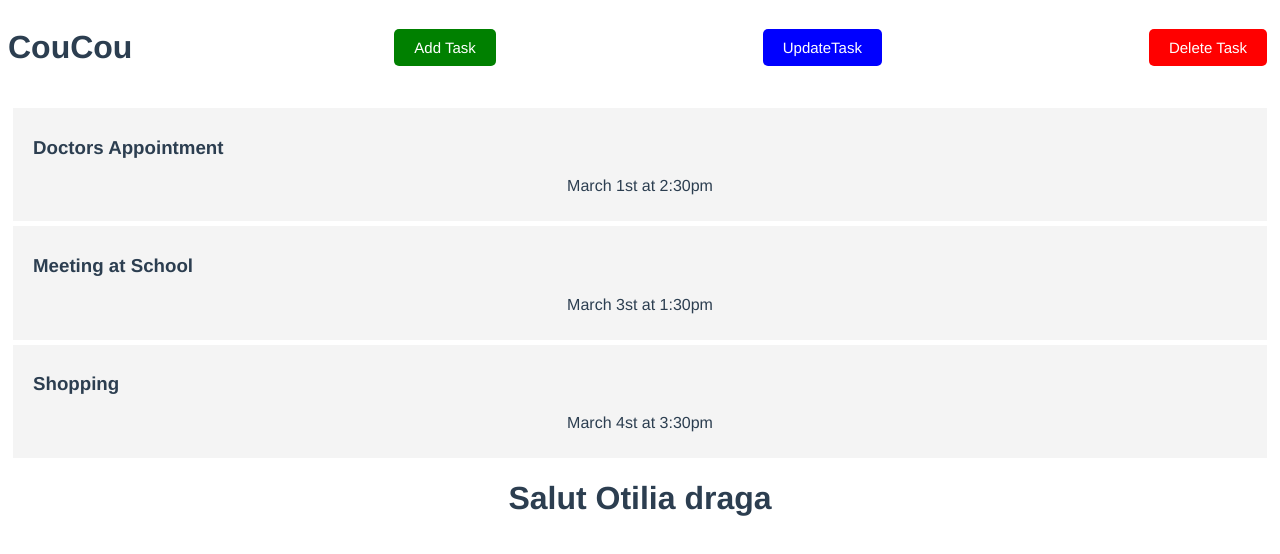
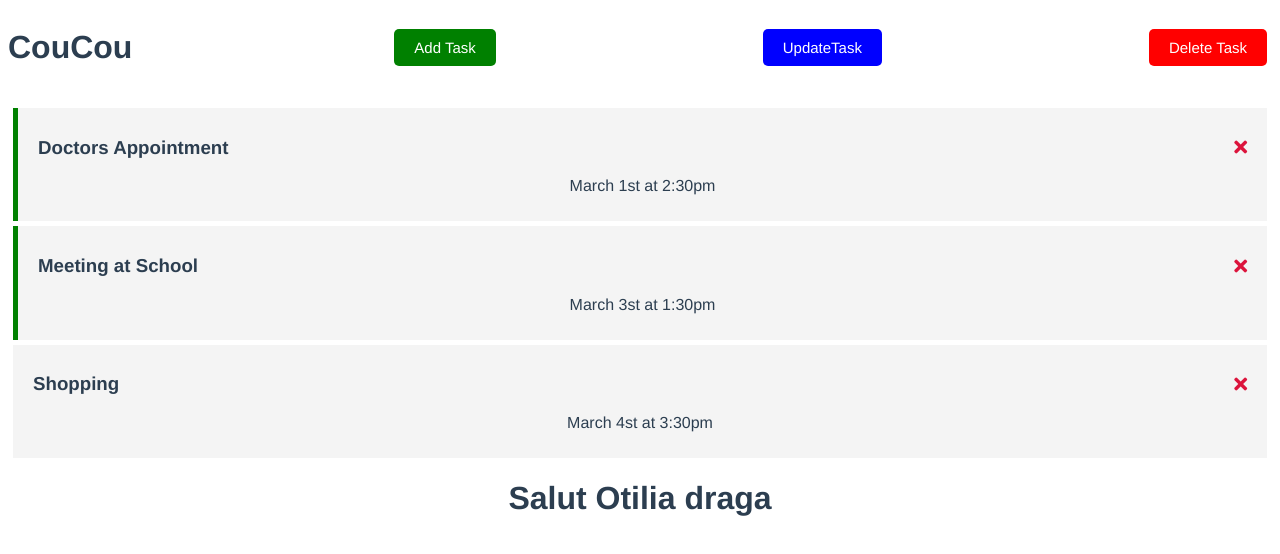
Before and after one commit to inabernic/BernicIna_7_09072021, a Vue app in the folder frontend/: page / in a window 1280 px wide. Shown: the top 554 px of the page. Built offline with nearby package versions, Linux system fonts and the light colour scheme.

Commit message:
les methodes deleteTask, toggleReminder

```diff
--- a/frontend/public/index.html
+++ b/frontend/public/index.html
@@ -4,6 +4,7 @@
     <meta charset="utf-8">
     <meta http-equiv="X-UA-Compatible" content="IE=edge">
     <meta name="viewport" content="width=device-width,initial-scale=1.0">
+    <link rel="stylesheet" href="https://cdnjs.cloudflare.com/ajax/libs/font-awesome/5.15.3/css/all.min.css" referrerpolicy="no-referrer" />
     <link rel="icon" href="<%= BASE_URL %>favicon.ico">
     <title>test</title>
   </head>
--- a/frontend/src/App.vue
+++ b/frontend/src/App.vue
@@ -1,7 +1,7 @@
 <template>
 <div class="container">
   <HomeLink  title="CouCou"/>
-  <Tasks :tasks="tasks" />
+  <Tasks @toggle-reminder="toggleReminder" @delete-task="deleteTask" :tasks="tasks" />
   <h1>Salut Otilia draga</h1>
 </div>
 </template>
@@ -18,8 +18,18 @@ export default {
   },
   data(){
     return{
-      tasks:[]
+      tasks:[],
     }
+  },
+  methods: {
+    deleteTask(id) {
+      if(confirm('Vous etes sure?')) {
+      this.tasks = this.tasks.filter((task) => task.id !== id )
+      }
+    },
+    toggleReminder(id) {
+      this.tasks = this.tasks.map((task) => task.id === id ? {...task, reminder: !task.reminder} : task)
+    },
   },
   created(){
     this.tasks = [
--- a/frontend/src/components/Task.vue
+++ b/frontend/src/components/Task.vue
@@ -1,6 +1,8 @@
- <template>
-    <div class="task">
-        <h3>{{ task.text }}</h3>
+<template>
+    <div @dbclick="$emit('toggle-reminder', task.id)" :class="[task.reminder ? 'reminder' : '', 'task']">
+        <h3>{{ task.text }}
+            <i @click="$emit('delete-task', task.id)" class="fas fa-times"></i>
+        </h3>
         <p>{{ task.day }}</p>
     </div>
  </template>
@@ -15,6 +17,10 @@
  </script>
 
  <style scope>
+     .fas{
+         color: crimson;
+     }
+
      .task{
          background: #f4f4f4;
          margin: 5px;
--- a/frontend/src/components/Tasks.vue
+++ b/frontend/src/components/Tasks.vue
@@ -1,7 +1,7 @@
 <template>
 <div>
     <div  :key="task.id" v-for="task in tasks">
-        <Task :task="task"/>
+        <Task @toggle-reminder="$emit('toggle-reminder', task.id)" @delete-task="$emit('delete-task', task.id)" :task="task"/>
     </div>
 </div>
 </template>
@@ -16,6 +16,7 @@ export default {
    },
    components:{
       Task,
-   }
+   },
+   emits: ['delete-task', 'toggle-reminder'],
 }
 </script>
```
